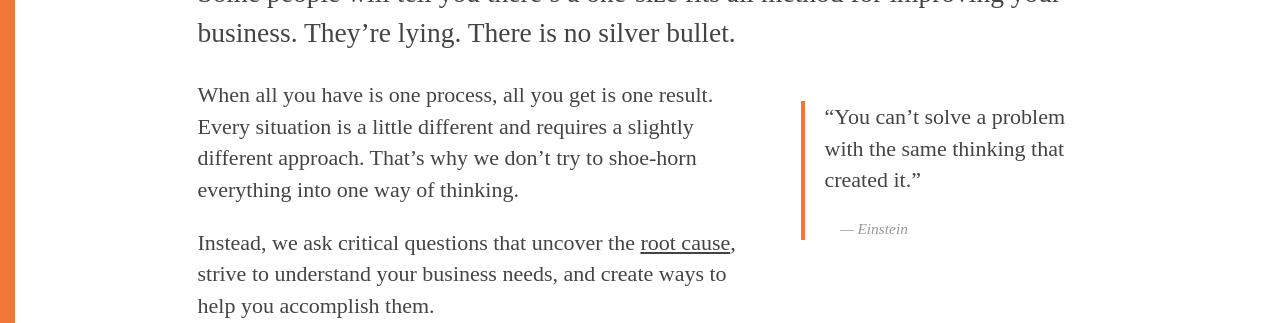
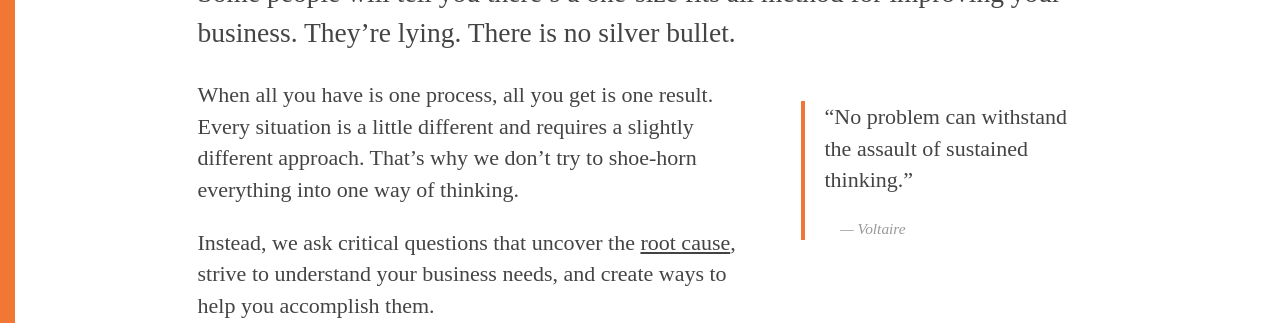
Before and after one commit to ninelabs/ninelabs.com, a Jekyll site: the page built from approach/index.html, in a window 1280 px wide and 900 px high. Shown: the part 252-575 px from the top of the window. Built offline with Jekyll 4.4.1, drawn with Linux system fonts in a browser that asks for light colours; nearby versions of some CDN libraries; Markdown is read by kramdown in place of the engine named in the settings.

Commit message:
Better quote on the Approach page.

```diff
--- a/approach/index.html
+++ b/approach/index.html
@@ -12,8 +12,8 @@ pid: approach
   </header>
   <p class="lead">Some people will tell you there&rsquo;s a one-size fits all method for improving your business. They&rsquo;re lying. There is no silver bullet.</p>
   <blockquote class="indent">
-    <p>&ldquo;You can&rsquo;t solve a problem with the same thinking that created it.&rdquo;</p>
-    <cite>Einstein</cite>
+    <p>&ldquo;No problem can withstand the assault of sustained thinking.&rdquo;</p>
+    <cite>Voltaire</cite>
   </blockquote>
 
   <p> When all you have is one process, all you get is one result. Every situation is a little different and requires a slightly different approach. That&rsquo;s why we don&rsquo;t try to shoe-horn everything into one way of thinking.</p>
```
